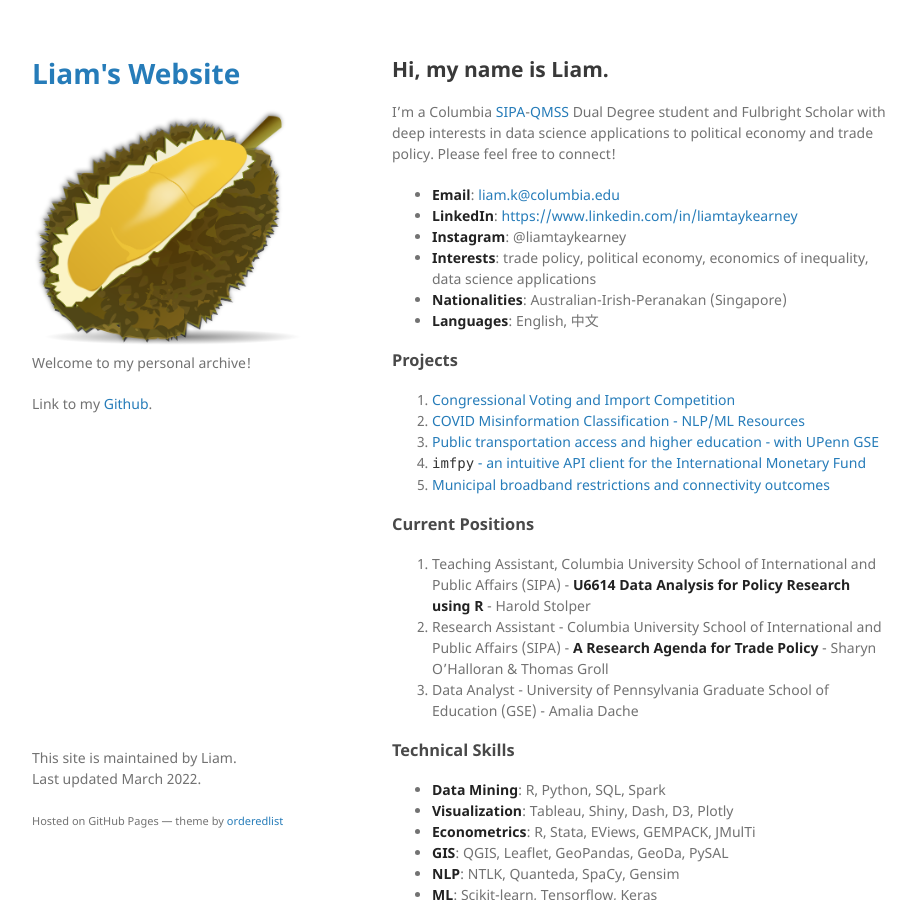
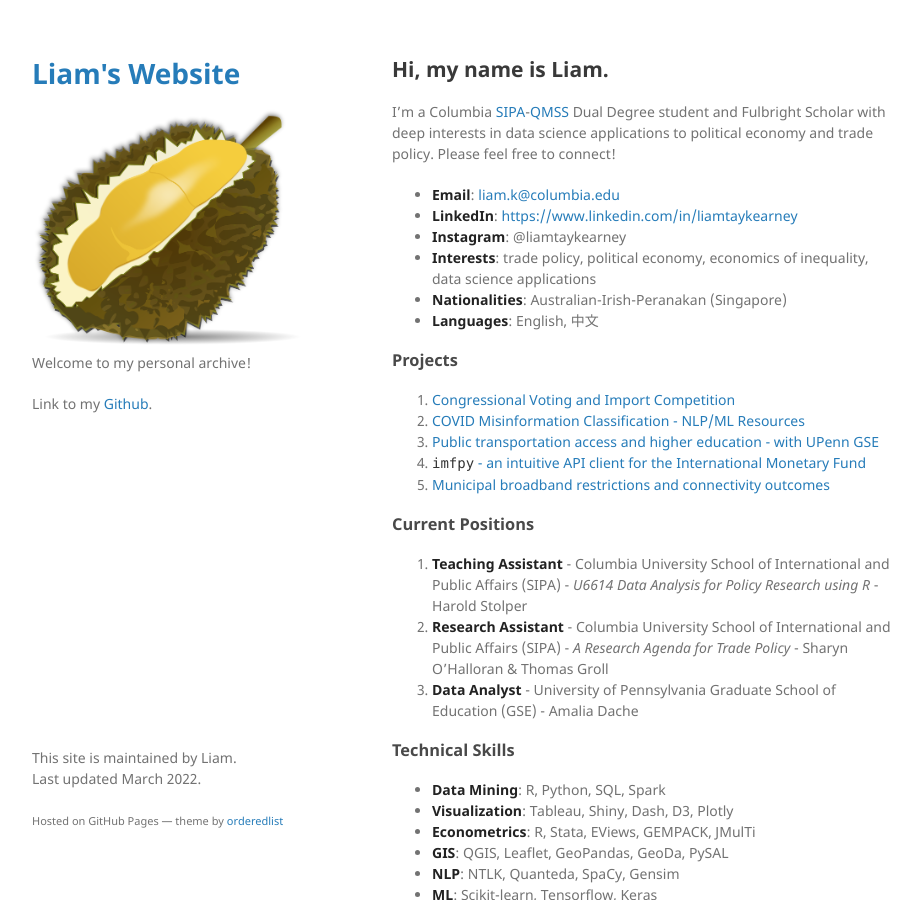
Before and after one commit to ltk2118/home, a Jekyll site: the page built from index.md, in a window 1280 px wide and 900 px high. Shown: the whole window, without its empty margins (178-1099 px from the left). Built offline with Jekyll 4.4.1, drawn with Linux system fonts in a browser that asks for light colours; our own code applies the rules of GitHub Pages for plain Markdown files.

Commit message:
update bolding

```diff
--- a/index.md
+++ b/index.md
@@ -19,9 +19,9 @@ I'm a Columbia [SIPA](https://www.sipa.columbia.edu/)-[QMSS](https://www.qmss.co
 
 ### Current Positions
 
-1. Teaching Assistant,  Columbia University School of International and Public Affairs (SIPA) - **U6614 Data Analysis for Policy Research using R** - Harold Stolper
-2. Research Assistant - Columbia University School of International and Public Affairs (SIPA) - **A Research Agenda for Trade Policy** - Sharyn O'Halloran & Thomas Groll
-3. Data Analyst - University of Pennsylvania Graduate School of Education (GSE) - Amalia Dache
+1. **Teaching Assistant** -  Columbia University School of International and Public Affairs (SIPA) - *U6614 Data Analysis for Policy Research using R* - Harold Stolper
+2. **Research Assistant** - Columbia University School of International and Public Affairs (SIPA) - *A Research Agenda for Trade Policy* - Sharyn O'Halloran & Thomas Groll
+3. **Data Analyst** - University of Pennsylvania Graduate School of Education (GSE) - Amalia Dache
 
 ### Technical Skills
 
```
